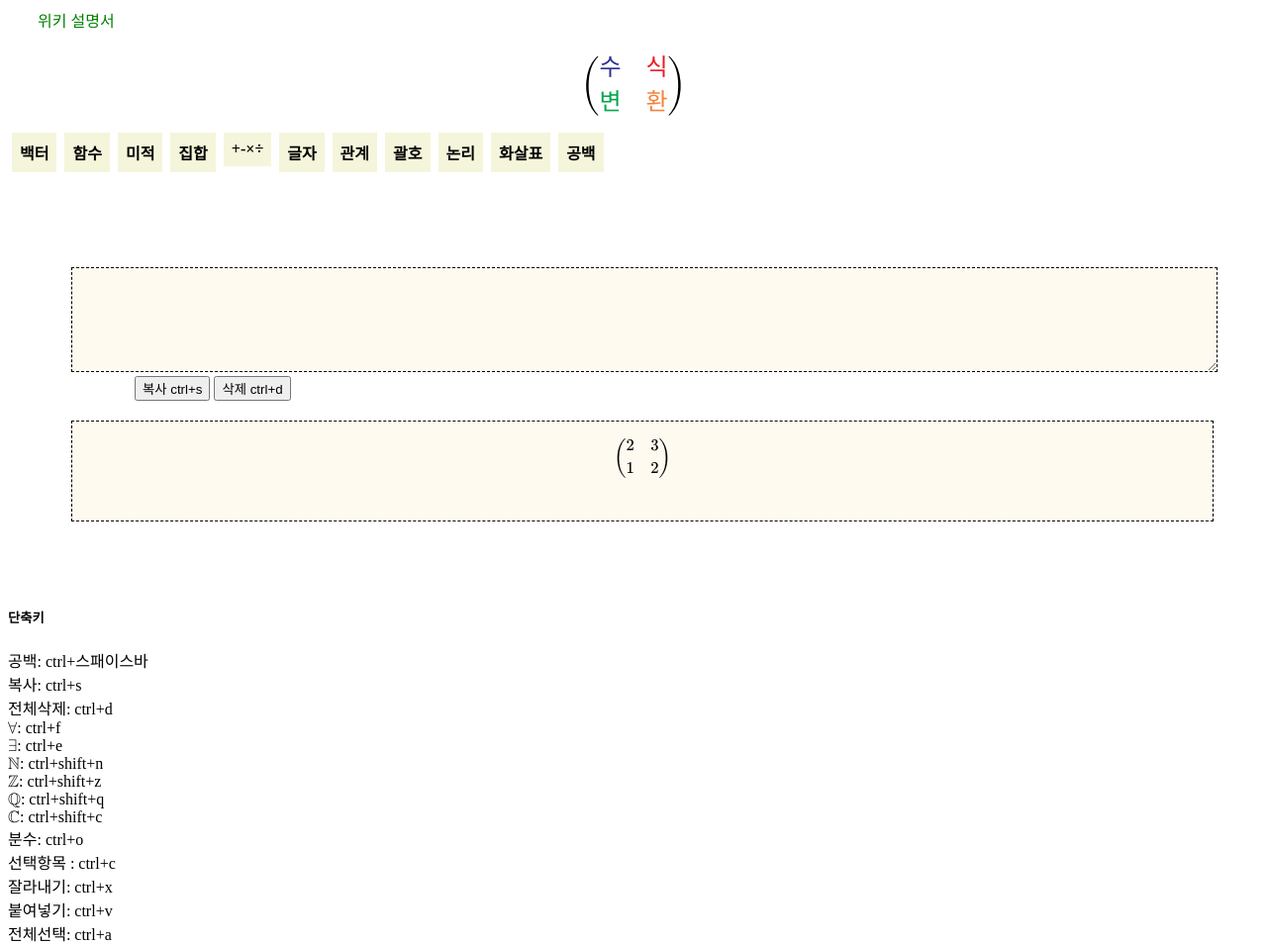
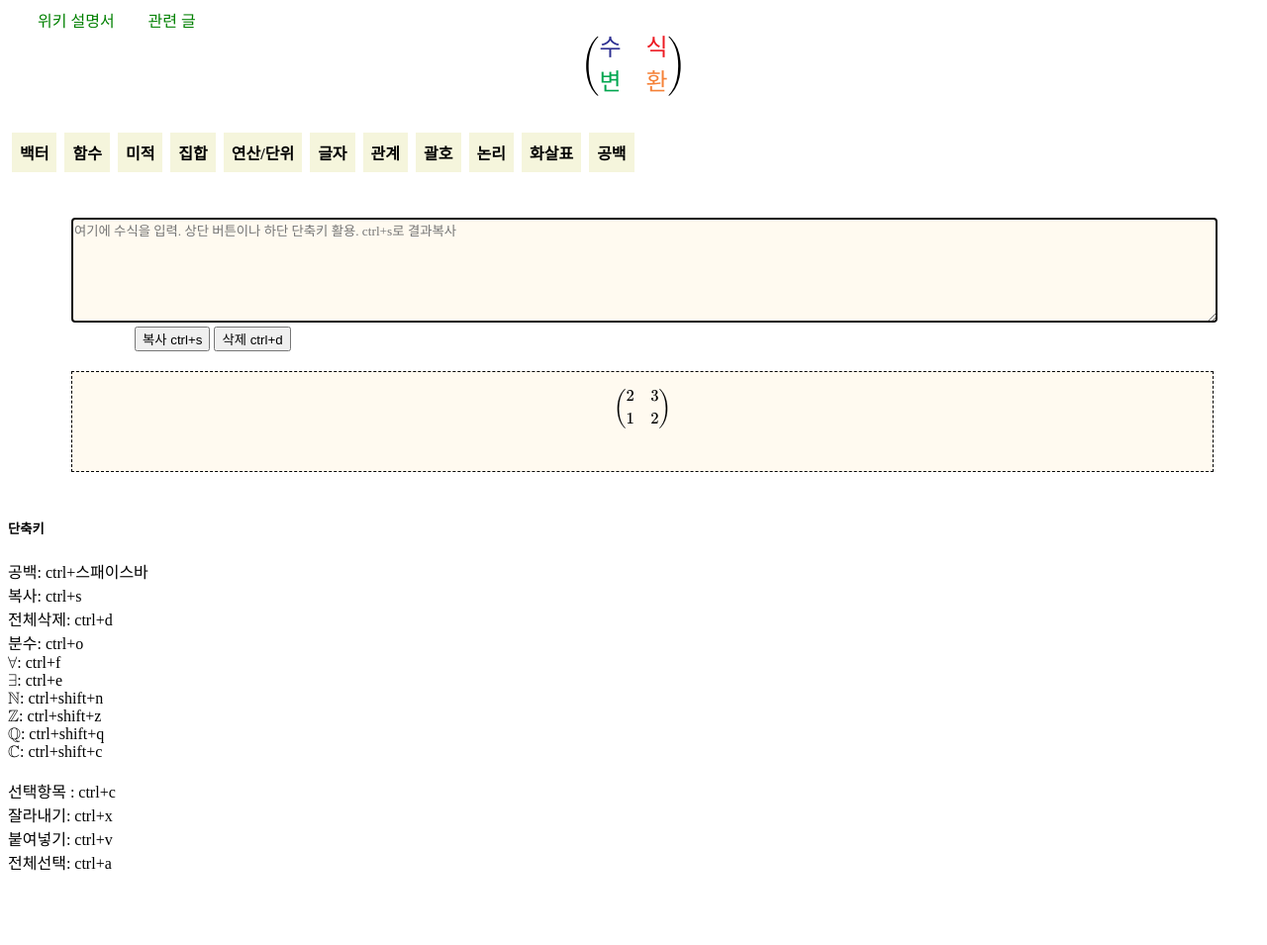
Before and after one commit to esctabcapslock/1, a plain HTML site: page LaTex연습.html in a window 1280 px wide. Shown: the whole page at 99% size. After the commit the page ends 883 px from the top, so only its background shows below. Drawn offline with Linux system fonts and the light colour scheme; a web font is replaced by a local one.

Commit message:
간격, 배치 조절 +설명추가 + 링크추가
한 눈에 좀 들어오게끔

```diff
--- a/LaTex연습.html
+++ b/LaTex연습.html
@@ -8,7 +8,9 @@
     <title>TeX 수식 변환기</title>
 
     <script>
-        window.onload = function() {}
+        window.onload = function() {
+            document.getElementById("변환전").focus();
+        }
 
         function text_copy() {
             var nontext = document.createElement('textarea');
@@ -52,10 +54,9 @@
 
     <!--입력창-->
     <style>
-        #h2 {
-            position: absolute;
-            top: 0;
-            height: 100px;
+        #제목{
+            position: relative;
+            top:-20px;
         }
 
         #입력버튼 {
@@ -68,7 +69,7 @@
 
         #변환 {
             position: absolute;
-            top: 250px;
+            top: 200px;
             z-index: 10;
             width: 100%;
 
@@ -154,7 +155,7 @@
         #설명문{
             display: inline-block;
             position: relative;
-            top: 450px;
+            top: 360px;
         }
     </style>
 </head>
@@ -164,7 +165,8 @@
     <!-- \( \LaTeX \lim_{x \to m} \beta \alpha \theta \) -->
 
     <a id="위키링크" href="https://ko.wikipedia.org/wiki/%EC%9C%84%ED%82%A4%EB%B0%B1%EA%B3%BC:TeX_%EB%AC%B8%EB%B2%95#%EB%B9%88%EC%B9%B8%EC%A1%B0%EC%A0%95">위키 설명서</a>
-    <h2>\begin{pmatrix} {\color{Blue}수} & {\color{Red}식} \\{\color{Green}변} & {\color{Orange}환}\end{pmatrix}
+    <a id="위키링크" href="https://go.sasa.hs.kr/board/view/19101/uid/17994/page/1">관련 글</a>
+    <h2 id="제목">\begin{pmatrix} {\color{Blue}수} & {\color{Red}식} \\{\color{Green}변} & {\color{Orange}환}\end{pmatrix}
 
     </h2>
     <div id="입력버튼_wrap">
@@ -238,7 +240,7 @@
             </div </div>
         </div>
         <div class="종류">
-            <div class="타이틀">+-×÷</div>
+            <div class="타이틀">연산/단위</div>
             <div class="내용">
                 <div id="" title="+">\( +\)</div>
                 <div id="" title="-">\( -\)</div>
@@ -247,8 +249,8 @@
                 <div id="" title="\times">\(\times \)</div>
                 <div id="" title="\cdot">\(\cdot \)</div>
                 <div id="" title="\div">\(\div \)</div>
-                <div id="" title="\circㄴ">\(\circ \)</div>
-                <div id="" title="\star">\(\star \)</div>°
+                <div id="" title="\circ">\(\circ \)</div>
+                <div id="" title="\star">\(\star \)</div>
                 <div id="" title="\backslash">\(\backslash \)</div>
                 <div id="" title="°">\(□° \)</div>
             </div </div>
@@ -325,7 +327,7 @@
     </div>
     </div>
     <div id="변환">
-        <textarea id="변환전" class="변환" contenteditable></textarea>
+        <textarea id="변환전" class="변환" placeholder="여기에 수식을 입력. 상단 버튼이나 하단 단축키 활용. ctrl+s로 결과복사"></textarea>
         <input id="복사버튼" type="button" onclick="text_copy();" value="복사 ctrl+s">
         <input id="삭제버튼" type="button" onclick="text_delete(); change_fn();" value="삭제 ctrl+d">
         <div id="변환후" class="변환" contenteditable>\begin{pmatrix}2 & 3 \\1 & 2\end{pmatrix}</div>
@@ -423,13 +425,14 @@
         공백: ctrl+스패이스바<br>
         복사: ctrl+s<br>
         전체삭제: ctrl+d<br>
+        분수: ctrl+o<br>
         \( \forall\): ctrl+f<br>
         \( \exists\): ctrl+e<br>
         \( \mathbb{N}\): ctrl+shift+n<br>
         \( \mathbb{Z}\): ctrl+shift+z<br>
         \( \mathbb{Q}\): ctrl+shift+q<br>
-        \( \mathbb{C}\): ctrl+shift+c<br>
-        분수: ctrl+o<br>
+        \( \mathbb{C}\): ctrl+shift+c<br><br>
+
 
         선택항목 : ctrl+c<br>
         잘라내기: ctrl+x<br>
```
